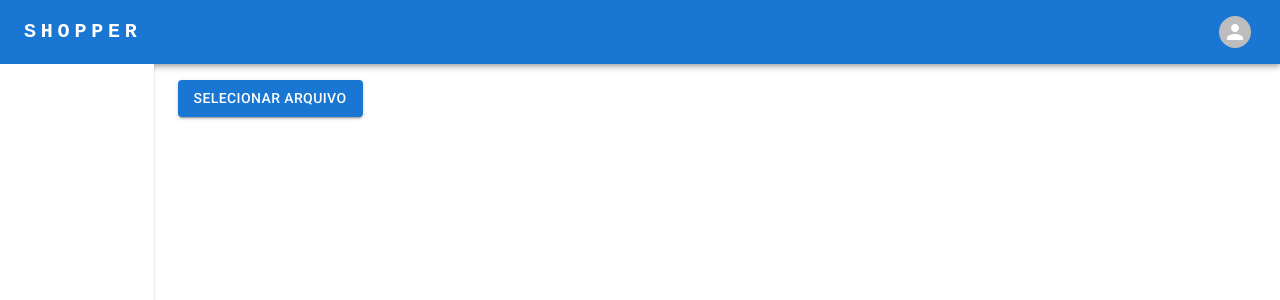
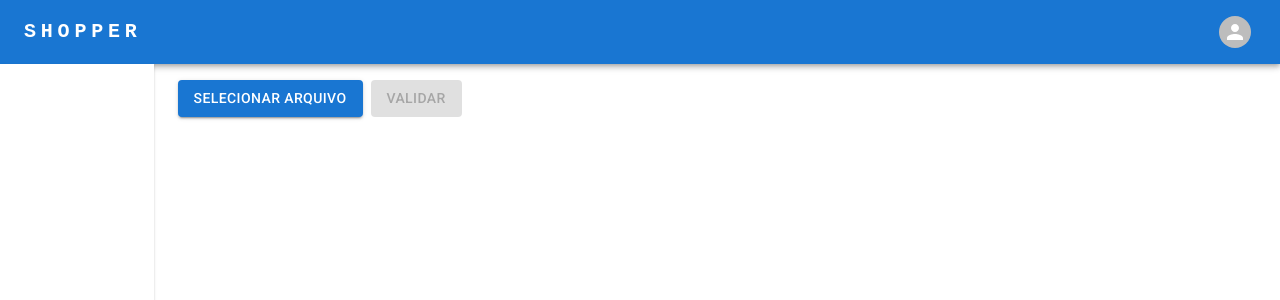
Before and after one commit to LucianoRib5/shopper-atualiza-precos-produtos, a React (Vite) app in the folder frontend/: page / in a window 1280 px wide. Shown: the top 300 px of the page. Built offline with nearby package versions, Linux system fonts and the light colour scheme.

Commit message:
feat: add validateFile

```diff
--- a/frontend/src/App.tsx
+++ b/frontend/src/App.tsx
@@ -1,6 +1,6 @@
 import { useState, ChangeEvent } from 'react';
 import { Button, Typography } from '@mui/material';
-import { styled } from '@mui/system';
+import { Box, styled } from '@mui/system';
 import Page from './components/Page/Page';
 import ApiService from './services/ApiService';
 
@@ -13,23 +13,42 @@ const FileInput = styled('input')({
 const App = () => {
   const [selectedFile, setSelectedFile] = useState<SelectedFileType>(null);
 
-  const { post } = ApiService;
+  const { post, get } = ApiService;
 
-  const handleFileChange = (e: ChangeEvent<HTMLInputElement>) => {
+  const handleFileUploadChange = (e: ChangeEvent<HTMLInputElement>) => {
     if (e.target.files && e.target.files.length > 0) {
       setSelectedFile(e.target.files[0]);
       post('/upload', e.target.files[0])
-        .then(res => res)
-        .catch(err => err);
+        .then(({ data }) => console.log(data))
+        .catch(err => console.log(err));
     }
   };
 
+  const validateFile = () => {
+    get('/validate-file')
+      .then(({ data }) => console.log(data))
+      .catch(err => console.log(err));
+  }
+
   return (
     <Page>
-      <Button variant="contained" component="label">
-        Selecionar Arquivo
-        <FileInput type="file" onChange={handleFileChange} />
-      </Button>
+
+      <Box sx={{display: 'flex', gap: 1}}>
+        <Button variant="contained" component="label">
+          Selecionar Arquivo
+          <FileInput type="file" onChange={handleFileUploadChange} />
+        </Button>
+
+        <Button
+          variant="contained"
+          onClick={validateFile}
+          disabled={!selectedFile}
+        >
+          Validar
+        </Button>
+
+      </Box>
+
       {selectedFile && (
         <Typography variant="body1">
           Arquivo selecionado: {selectedFile.name}
```
